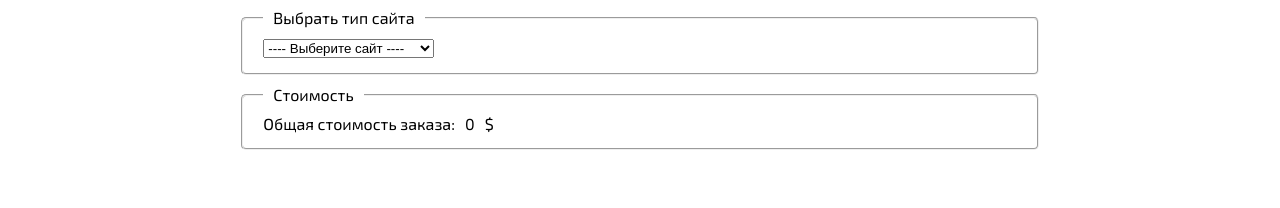
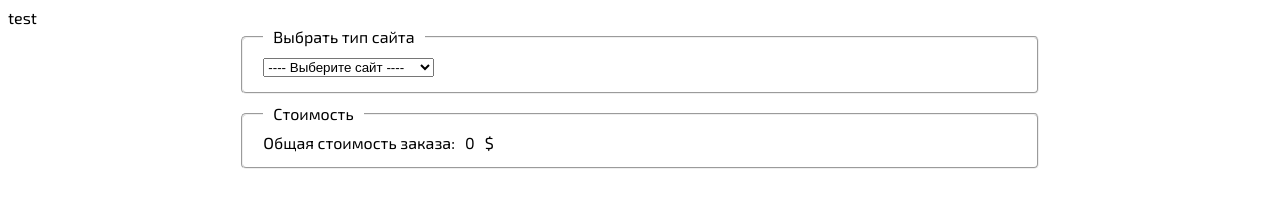
Before and after one commit to aBuldakov10/calculator-web-site, a plain HTML site: page index.html in a window 1280 px wide. Drawn offline with nearby package versions, Linux system fonts and the light colour scheme.

Commit message:
test commit

```diff
--- a/index.html
+++ b/index.html
@@ -1,5 +1,6 @@
 <!DOCTYPE html>
 <html lang="en">
+
 <head>
 	<meta charset="UTF-8">
 	<title>Document</title>
@@ -7,7 +8,9 @@
 	<link rel="stylesheet" href="style.css">
 	<script src="http://ajax.googleapis.com/ajax/libs/jquery/3.2.1/jquery.min.js"></script>
 </head>
+
 <body>
+	<div>test</div>
 	<div>
 		<fieldset>
 			<legend>Выбрать тип сайта</legend>
@@ -43,9 +46,12 @@
 			<div id="choose_executor">
 				<span>Выбрать исполнителя:</span>
 				<div id="who_is_executor">
-					<label><input type="radio" name="executor" value="200" onclick="chooseDev()" checked="checked"> Нанять нормальных разработчиков (200 $)</label>
-					<label><input id="indus" type="radio" value="2" name="executor" onclick="chooseIndus()"> Нанять индусов (2 $)</label>
-					<label id="remake_label"><input id="remake" value="150" type="checkbox"> Переделать все после индусов, чтоб нормально работало? (150 $)</label>
+					<label><input type="radio" name="executor" value="200" onclick="chooseDev()" checked="checked">
+						Нанять нормальных разработчиков (200 $)</label>
+					<label><input id="indus" type="radio" value="2" name="executor" onclick="chooseIndus()"> Нанять
+						индусов (2 $)</label>
+					<label id="remake_label"><input id="remake" value="150" type="checkbox"> Переделать все после
+						индусов, чтоб нормально работало? (150 $)</label>
 				</div>
 			</div>
 			<label><input type="checkbox" value="50"> Заказать SSL сертификат (50 $)</label>
@@ -101,4 +107,5 @@
 	</div>
 	<script src="script.js"></script>
 </body>
+
 </html>
```
